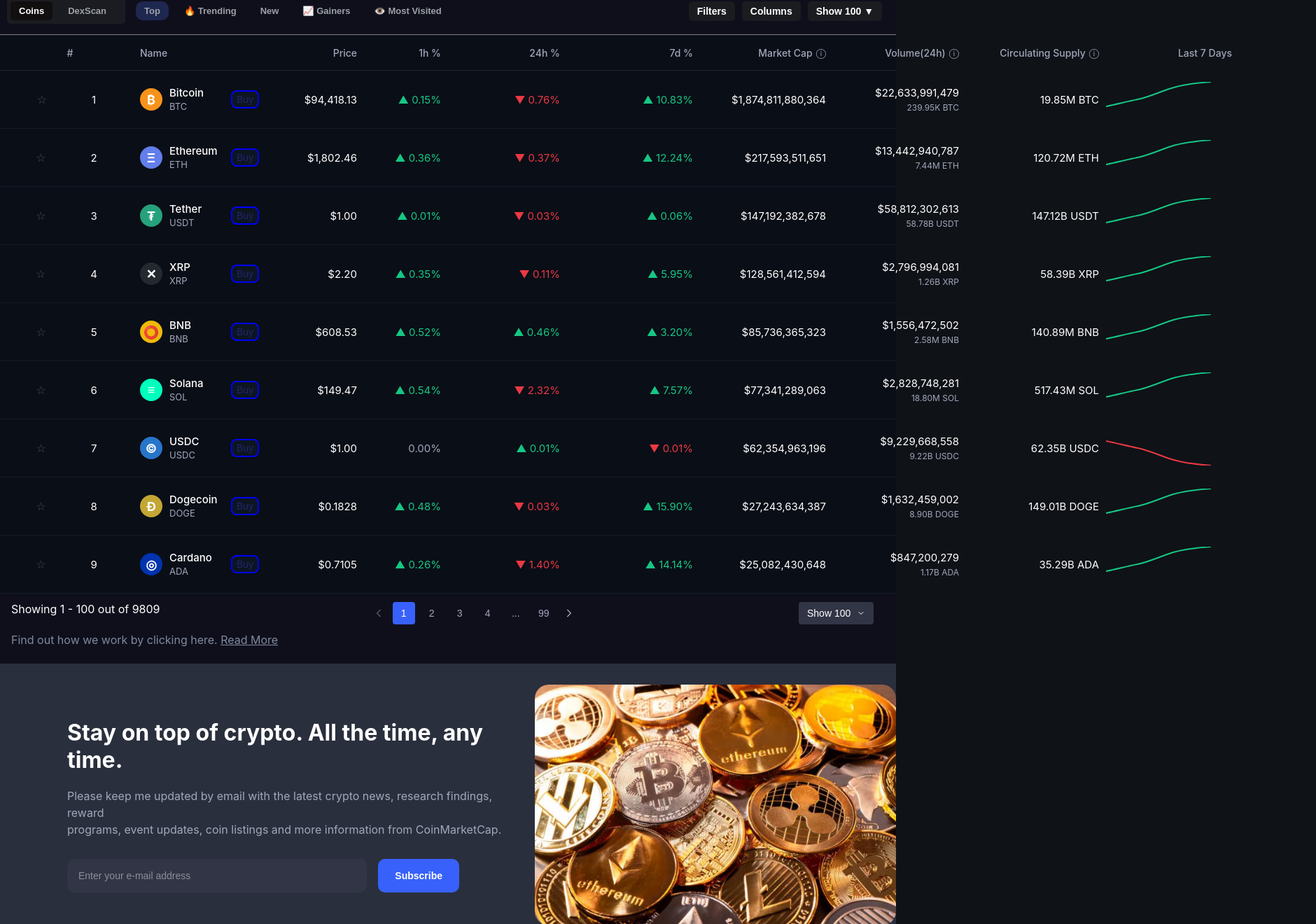
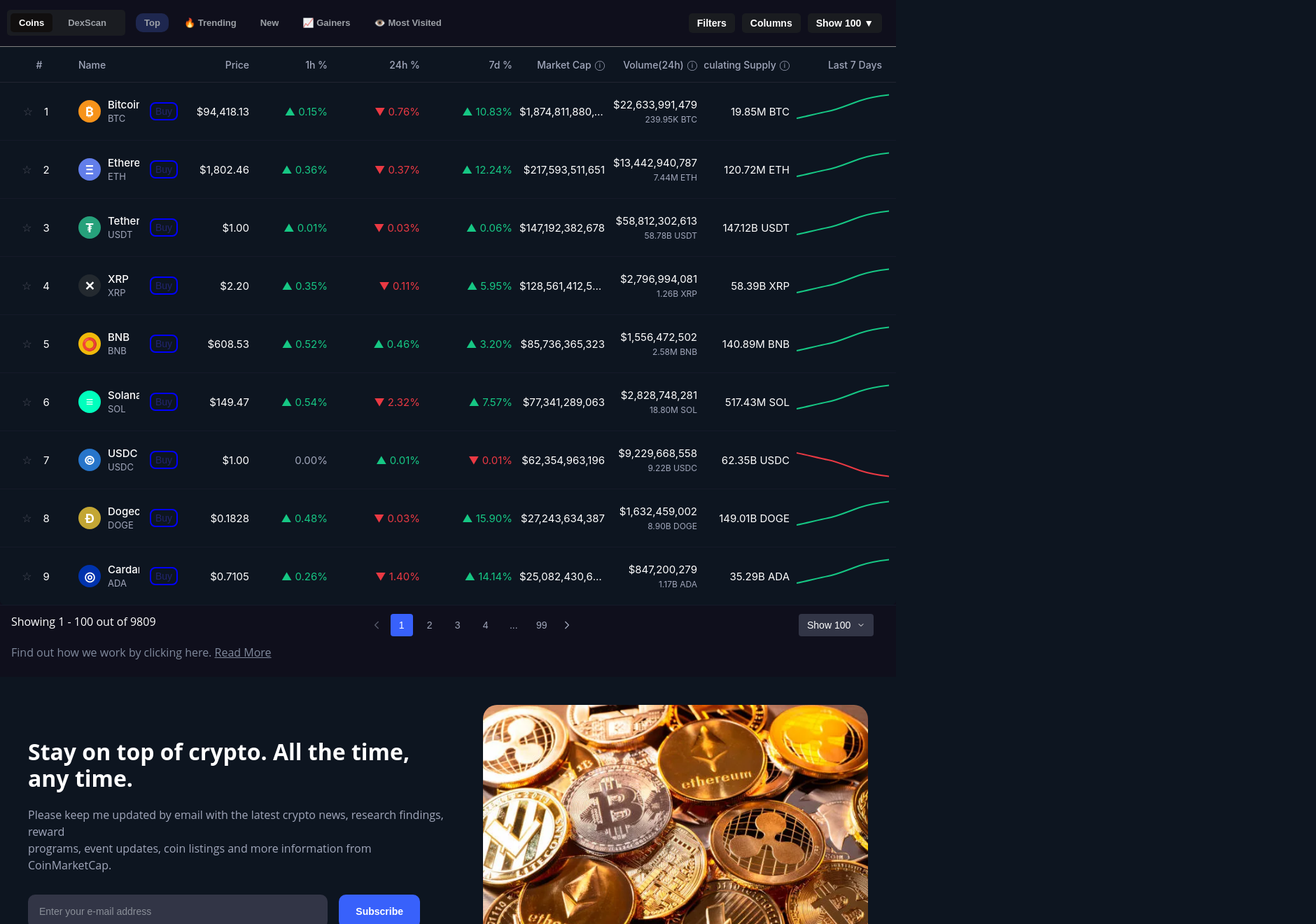
Before and after one commit to Cliff-Mbithuka/CoinMarketCap, a React (Create React App) app: page / in a window 1280 px wide. Shown: the part 680-2000 px from the top of the page at 70% size, 1880 px wide, since content can reach past the window. Built offline with nearby package versions, Linux system fonts and the light colour scheme; the HTML template or start-up script is replaced by a standard one.

Commit message:
make it responsive

```diff
--- a/src/components/Body/CryptoDashboard.css
+++ b/src/components/Body/CryptoDashboard.css
@@ -5,8 +5,8 @@
 }
 
 body {
-  font-family: -apple-system, BlinkMacSystemFont, 'Segoe UI', Roboto, Oxygen, Ubuntu, Cantarell, 'Open Sans', 'Helvetica Neue', sans-serif;
-  background-color: #0f1217;
+  font-family:  'Open Sans', 'Helvetica Neue', sans-serif;
+  background-color:#0d1520;
   color: #fff;
 }
 
--- a/src/components/Body/CryptoTable.css
+++ b/src/components/Body/CryptoTable.css
@@ -1,17 +1,43 @@
 
   .crypto-table-container {
-    background-color: #0a0e17;
+    background-color: #0d1520;
     color: white;
     font-family: -apple-system, BlinkMacSystemFont, "Segoe UI", Roboto, Oxygen, Ubuntu, Cantarell, sans-serif;
     border-radius: 8px;
     width: 100%;
   }
 
+  /* Only allow horizontal scrolling on medium screens, not small screens */
+  @media screen and (min-width: 769px) and (max-width: 1200px) {
+    .crypto-table-container {
+      overflow-x: auto;
+    }
+  }
+
+  /* Base styles for all screen sizes */
+  .table-header, .crypto-row {
+    display: grid;
+    grid-template-columns:
+      minmax(60px, 180px)
+      minmax(120px, 180px)
+      minmax(80px, 150px)
+      minmax(80px, 120px)
+      minmax(100px, 170px)
+      minmax(100px, 190px)
+      minmax(100px, 190px)
+      minmax(100px, 190px)
+      minmax(100px, 200px)
+      minmax(100px, 190px);
+    padding: 16px 10px;
+    width: 100%;
+  }
+
   .table-header {
-    display: grid;
-    grid-template-columns: 180px 180px 150px 120px 170px 190px 190px 190px 200px 190px;
-    padding: 16px 10px;
     border-bottom: 1px solid #222531;
+    position: sticky;
+    top: 0;
+    background-color: #0d1520;
+    z-index: 10;
   }
 
   .header-cell {
@@ -23,6 +49,9 @@
     align-items: center;
     justify-content: flex-end;
     padding-right: 10px;
+    white-space: nowrap;
+    overflow: hidden;
+    text-overflow: ellipsis;
   }
 
   .header-cell:first-child {
@@ -35,21 +64,19 @@
     padding-left: 10px;
     padding-right: 0;
   }
+
   .header-cell:last-child {
     text-align: right;
-
   }
 
   .info-icon {
     color: #a1a7bb;
     margin-left: 5px;
     font-size: 14px;
+    flex-shrink: 0;
   }
 
   .crypto-row {
-    display: grid;
-    grid-template-columns: 180px 180px 150px 120px 170px 190px 190px 190px 200px 300px;
-    padding: 16px 10px;
     border-bottom: 1px solid #151a29;
     align-items: center;
   }
@@ -87,7 +114,8 @@
     color: #4d4f5c;
     cursor: pointer;
     font-size: 16px;
-    margin-right: 4em;
+    margin-right: 1em;
+    flex-shrink: 0;
   }
 
   .crypto-logo {
@@ -134,8 +162,8 @@
   }
 
   .buy-button {
-    background-color:#0d1520;
-    color:#22256f;
+    background-color: #0d1520;
+    color: #22256f;
     border: 2px solid blue;
     border-radius: 8px;
     padding: 3px 6px;
@@ -144,6 +172,7 @@
     margin-left: 15px;
     cursor: pointer;
     flex-shrink: 0;
+    white-space: nowrap;
   }
 
   .positive-change {
@@ -180,6 +209,117 @@
   }
 
   .price-chart {
-    width: 150px;
+    width: 100%;
+    max-width: 150px;
     height: 50px;
   }
+
+  /* Medium screens - hide less important columns */
+  @media screen and (max-width: 1200px) {
+    .table-header, .crypto-row {
+      grid-template-columns:
+        minmax(50px, 80px)
+        minmax(120px, 180px)
+        minmax(80px, 150px)
+        minmax(80px, 120px)
+        minmax(100px, 170px)
+        minmax(100px, 190px)
+        minmax(100px, 190px);
+    }
+
+    /* Hide some columns on medium screens */
+    .header-cell:nth-child(n+8),
+    .data-cell:nth-child(n+8) {
+      display: none;
+    }
+  }
+
+  /* Small screens - mobile view */
+  @media screen and (max-width: 768px) {
+    .crypto-table-container {
+      overflow-x: hidden; /* Prevent horizontal scrolling on small screens */
+    }
+
+    .table-header, .crypto-row {
+      grid-template-columns:
+        minmax(40px, 50px)
+        minmax(130px, 1fr)
+        minmax(80px, 100px)
+        minmax(80px, 100px);
+      padding: 12px 8px;
+    }
+
+    /* Hide all other columns */
+    .header-cell:nth-child(n+5),
+    .data-cell:nth-child(n+5) {
+      display: none;
+    }
+
+    /* Rename the "Name" column to "Market Cap" */
+    .header-cell:nth-child(2) .header-text::after {
+      content: "Market Cap";
+      display: inline;
+    }
+
+    .header-cell:nth-child(2) .header-text {
+      font-size: 0;
+    }
+
+    .header-cell, .data-cell {
+      font-size: 13px;
+    }
+
+    .crypto-logo {
+      width: 24px;
+      height: 24px;
+      font-size: 14px;
+      margin-right: 6px;
+    }
+
+    .crypto-name {
+      font-size: 14px;
+    }
+
+    .crypto-symbol {
+      font-size: 12px;
+    }
+
+    .buy-button {
+      padding: 2px 4px;
+      font-size: 12px;
+      margin-left: 8px;
+    }
+
+    /* Adjust star button for smaller screens */
+    .star-button {
+      margin-right: 0;
+      font-size: 14px;
+    }
+  }
+
+  /* Extra small screens */
+  @media screen and (max-width: 480px) {
+    .table-header, .crypto-row {
+      grid-template-columns:
+        minmax(30px, 40px)
+        minmax(110px, 1fr)
+        minmax(70px, 90px)
+        minmax(70px, 90px);
+      padding: 10px 6px;
+    }
+
+    .crypto-logo {
+      width: 20px;
+      height: 20px;
+      font-size: 12px;
+      margin-right: 4px;
+    }
+
+    .crypto-name {
+      font-size: 13px;
+    }
+
+    .crypto-symbol {
+      font-size: 11px;
+    }
+  }
--- a/src/components/Body/Newsletter.css
+++ b/src/components/Body/Newsletter.css
@@ -1,20 +1,27 @@
 
-.newsletter-container {
-    background-color:rgba(42,47,61,255);
-    padding: 30px 0;
+  .newsletter-container {
+    background-color: #0d1520;
+    padding: 40px 20px;
     width: 100%;
+    box-sizing: border-box;
   }
 
   .newsletter-content {
     display: flex;
     align-items: center;
-    justify-content: center;
+    justify-content: space-between;
     gap: 30px;
-    margin-left: 6em;
+    max-width: 1200px;
+    margin: 0 auto;
+  }
+
+  .newsletter-text {
+    flex: 1;
+    max-width: 600px;
   }
 
   .newsletter-text h2 {
-    font-size: 32px;
+    font-size: clamp(24px, 4vw, 32px);
     font-weight: 700;
     color: #ffffff;
     margin-bottom: 20px;
@@ -22,7 +29,7 @@
   }
 
   .newsletter-text p {
-    font-size: 16px;
+    font-size: clamp(14px, 2vw, 16px);
     color: #a1a7bb;
     margin-bottom: 30px;
     line-height: 1.5;
@@ -30,8 +37,9 @@
 
   .subscription-form {
     display: flex;
+    width: 100%;
     max-width: 560px;
-    gap: 1em
+    gap: 1em;
   }
 
   .subscription-form input {
@@ -43,6 +51,8 @@
     padding: 0 16px;
     color: #ffffff;
     font-size: 14px;
+    width: 100%;
+    box-sizing: border-box;
   }
 
   .subscription-form input::placeholder {
@@ -65,6 +75,7 @@
     font-weight: 600;
     cursor: pointer;
     transition: background-color 0.2s;
+    white-space: nowrap;
   }
 
   .subscription-form button:hover {
@@ -72,48 +83,157 @@
   }
 
   .newsletter-illustration {
-    /* flex: 1; */
-    width: 550px;
-    background-size: contain;
-    background-position: center;
-    background-repeat: no-repeat;
-  }
-  .newsletter-illustration img{
-   width: 100%;
-border-radius: 20px;
+    flex: 1;
+    max-width: 550px;
+    min-width: 200px;
   }
 
+  .newsletter-illustration img {
+    width: 100%;
+    height: auto;
+    border-radius: 20px;
+    display: block;
+  }
+
+  /* Large screens */
+  @media (min-width: 1400px) {
+    .newsletter-content {
+      max-width: 1350px;
+      gap: 60px;
+    }
+
+    .newsletter-text {
+      padding-left: 20px;
+    }
+
+    .newsletter-illustration {
+      max-width: 600px;
+    }
+  }
+
+  /* Medium-large screens */
+  @media (max-width: 1200px) {
+    .newsletter-content {
+      padding: 0 20px;
+    }
+
+    .newsletter-illustration {
+      max-width: 450px;
+    }
+  }
+
+  /* Medium screens */
   @media (max-width: 992px) {
     .newsletter-content {
       flex-direction: column;
+      align-items: center;
+      text-align: center;
+      gap: 40px;
+      padding: 0;
+    }
+
+    .newsletter-text {
+      max-width: 90%;
+      margin-bottom: 0;
+    }
+
+    .subscription-form {
+      margin: 0 auto;
+    }
+
+    .newsletter-illustration {
+      max-width: 90%;
+      order: -1; /* Move illustration above text on medium screens */
+    }
+  }
+
+  /* Small tablets */
+  @media (max-width: 768px) {
+    .newsletter-container {
+      padding: 30px 15px;
+    }
+
+    .newsletter-text h2 {
+      margin-bottom: 15px;
+    }
+
+    .newsletter-text p {
+      margin-bottom: 20px;
+    }
+
+    .subscription-form {
+      gap: 10px;
+    }
+  }
+
+  /* Mobile devices */
+  @media (max-width: 576px) {
+    .newsletter-container {
+      padding: 25px 15px;
+    }
+
+    .newsletter-content {
+      gap: 30px;
     }
 
     .newsletter-text {
       max-width: 100%;
-      margin-bottom: 40px;
+    }
+
+    .newsletter-text h2 {
+      font-size: 24px;
+      margin-bottom: 12px;
+    }
+
+    .newsletter-text p {
+      font-size: 14px;
+      margin-bottom: 20px;
+    }
+
+    .subscription-form {
+      flex-direction: column;
+      gap: 12px;
+    }
+
+    .subscription-form input {
+      height: 44px;
+      border-radius: 8px;
+      margin-bottom: 0;
+    }
+
+    .subscription-form button {
+      height: 44px;
+      border-radius: 8px;
+      width: 100%;
     }
 
     .newsletter-illustration {
       max-width: 100%;
     }
+
+    .newsletter-illustration img {
+      border-radius: 12px;
+    }
   }
 
-  @media (max-width: 576px) {
-    .newsletter-text h2 {
-      font-size: 24px;
+  /* Extra small devices */
+  @media (max-width: 375px) {
+    .newsletter-container {
+      padding: 20px 12px;
     }
 
-    .subscription-form {
-      flex-direction: column;
+    .newsletter-text h2 {
+      font-size: 22px;
     }
 
-    .subscription-form input {
-      border-radius: 4px;
-      margin-bottom: 16px;
+    .newsletter-text p {
+      font-size: 13px;
+      margin-bottom: 15px;
     }
 
+    .subscription-form input,
     .subscription-form button {
-      border-radius: 4px;
-      width: 100%;
+      height: 40px;
+      font-size: 13px;
     }
   }
--- a/src/components/Body/Pagination.js
+++ b/src/components/Body/Pagination.js
@@ -37,7 +37,6 @@
         pages.push('...');
       }
 
-      // Add middle pages
       for (let i = startPage; i <= endPage; i++) {
         pages.push(i);
       }
--- a/src/components/Footer.css
+++ b/src/components/Footer.css
@@ -1,6 +1,5 @@
-
 .footer {
-    background-color:#101424;
+  background-color: #101424;
   color: #a1a7bb;
   padding: 40px 0;
   font-size: 14px;
@@ -8,7 +7,6 @@
 
 .footer-container {
   margin: 0 auto;
-
 }
 
 .footer-top {
@@ -21,15 +19,15 @@
   width: 50%;
   margin-bottom: 30px;
 }
-  .profile{
+.profile {
   display: flex;
   align-items: center;
 }
-  .currency{
+.currency {
   display: flex;
   gap: 20px;
   margin-top: 1em;
-    margin-left: 1em
+  margin-left: 1em;
 }
 .currency p {
   background-color: gray;
@@ -50,7 +48,7 @@
 
 .footer-columns {
   display: flex;
-    flex-wrap: wrap;
+  /* flex-wrap: wrap; */
   justify-content: space-between;
 }
 
@@ -119,10 +117,16 @@
   height: 32px;
 }
 
-  /* Media queries for responsiveness */
 @media (max-width: 768px) {
   .footer-top {
     flex-direction: column;
+    margin-left: 6px;
+    padding-left: 0;
+  }
+  .footer-columns {
+    display: grid;
+    grid-template-columns: 0.5fr 0.5fr;
+
   }
 
   .footer-column {
--- a/src/components/Header/Topbar.css
+++ b/src/components/Header/Topbar.css
@@ -38,3 +38,8 @@
     font-size: 12px;
     cursor: pointer;
   }
+  @media (max-width: 768px) {
+    .topbar{
+      display: none;
+    }
+  }
```
Also changed, not shown: src/components/Header/Navbar.css (+56 -26 lines), src/components/Header/Navbar.js (+55 -11 lines). Lines whose indentation alone changed are shown as unchanged.
